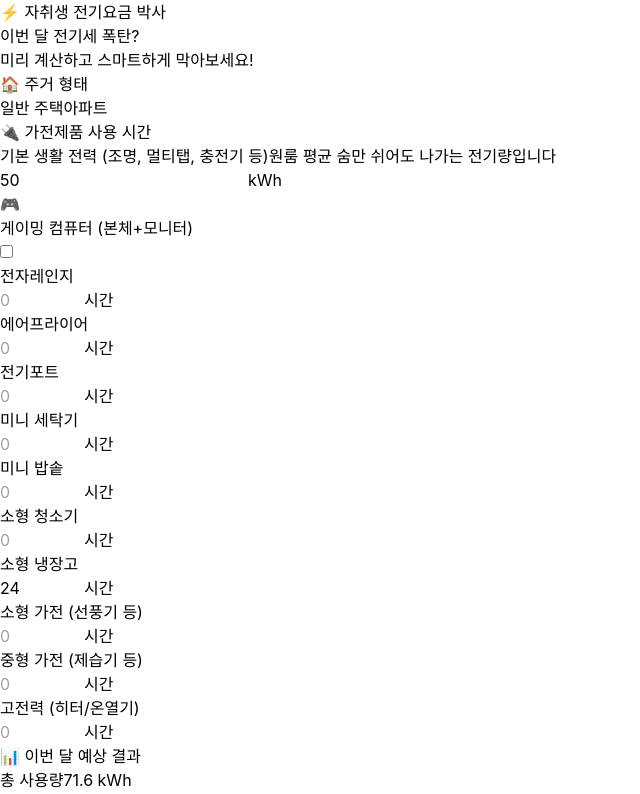
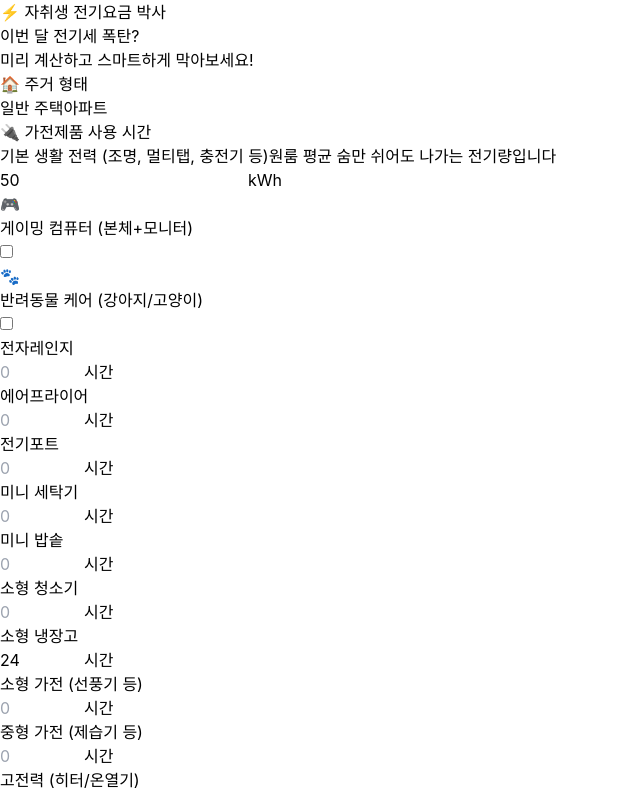
Before and after one commit to HanChangGyu/my-electric-bill, a React (Vite) app: page / in a window 1280 px wide. Shown: the top 794 px of the page, without its empty margins (0-640 px from the left). Built offline with nearby package versions, Linux system fonts and the light colour scheme; a web font is replaced by a local one.

Commit message:
반려동물 케어 항목 추가

```diff
--- a/src/App.jsx
+++ b/src/App.jsx
@@ -11,6 +11,15 @@ const GAMING_PC_TIERS = [
 ];
 
 const getGamingPcTier = (key) => GAMING_PC_TIERS.find(t => t.key === key) || GAMING_PC_TIERS[1];
+
+// 반려동물 케어: 등급(Tier)별 소비전력 정의
+const PET_CARE_TIERS = [
+  { key: 'heating_mat', label: '온열매트', watt: 40, desc: '반려동물용 전기방석 / 1인 매트' },
+  { key: 'panel_heater', label: '패널히터', watt: 300, desc: '데스크워머 / 접이식 파티션 히터' },
+  { key: 'ptc_heater', label: 'PTC 온풍기', watt: 1200, desc: '미니 온풍기 (작지만 전기 많이 먹음)' },
+];
+
+const getPetCareTier = (key) => PET_CARE_TIERS.find(t => t.key === key) || PET_CARE_TIERS[1];
 
 // 게이밍 PC 입력 블록 (아코디언 UI: 토글 ON/OFF로 펼침/접힘)
 const GamingPcRow = memo(function GamingPcRow({
@@ -140,6 +149,134 @@ const GamingPcRow = memo(function GamingPcRow({
   );
 });
 
+// 반려동물 케어 입력 블록 (아코디언 UI: 토글 ON/OFF로 펼침/접힘)
+const PetCareRow = memo(function PetCareRow({
+  isEnabled,
+  tierKey,
+  hours,
+  onToggle,
+  onTierChange,
+  onHoursChange,
+}) {
+  const tier = getPetCareTier(tierKey);
+  const monthlyKwh = isEnabled ? (tier.watt * hours * 30) / 1000 : 0;
+
+  return (
+    <div className="bg-gray-50 rounded-2xl border border-transparent hover:border-blue-200 transition-all overflow-hidden">
+      {/* 헤더: 제목 + 토글 스위치 (항상 표시) */}
+      <div
+        className="flex items-center justify-between p-4 cursor-pointer"
+        onClick={onToggle}
+      >
+        <div className="flex items-center gap-3">
+          <span className="text-2xl">🐾</span>
+          <div className="flex flex-col">
+            <span className="font-bold text-gray-700 text-base lg:text-lg break-keep leading-tight">
+              반려동물 케어 (강아지/고양이)
+            </span>
+            {isEnabled && (
+              <span className="text-xs text-gray-400 mt-1">
+                {tier.label} · {monthlyKwh.toFixed(1)}kWh/월
+              </span>
+            )}
+          </div>
+        </div>
+
+        {/* 토글 스위치 (우측 상단) */}
+        <label
+          className="relative inline-flex items-center cursor-pointer shrink-0"
+          onClick={(e) => {
+            e.stopPropagation();
+            onToggle();
+          }}
+        >
+          <input
+            type="checkbox"
+            checked={isEnabled}
+            onChange={(e) => {
+              e.stopPropagation();
+              onToggle();
+            }}
+            onClick={(e) => e.stopPropagation()}
+            className="sr-only peer"
+          />
+          <div className={`w-11 h-6 rounded-full transition-colors duration-200 ${
+            isEnabled ? 'bg-blue-600' : 'bg-gray-300'
+          }`}>
+            <div className={`h-5 w-5 bg-white rounded-full shadow-md transform transition-transform duration-200 mt-[2px] ${
+              isEnabled ? 'translate-x-5 ml-[2px]' : 'translate-x-0 ml-[2px]'
+            }`}></div>
+          </div>
+        </label>
+      </div>
+
+      {/* 아코디언 내용: 토글이 ON일 때만 표시 */}
+      {isEnabled && (
+        <div className="px-4 pb-4 space-y-4 animate-in slide-in-from-top-2 duration-200">
+          {/* 등급 선택 버튼 3개 */}
+          <div className="grid grid-cols-3 gap-2">
+            {PET_CARE_TIERS.map((t) => {
+              const isActive = tierKey === t.key;
+              return (
+                <button
+                  key={t.key}
+                  type="button"
+                  onClick={(e) => {
+                    e.stopPropagation();
+                    onTierChange(t.key);
+                  }}
+                  className={`rounded-xl px-3 py-3 text-left border transition-all active:scale-[0.99]
+                    ${isActive
+                      ? 'bg-white border-blue-300 shadow-sm'
+                      : 'bg-transparent border-gray-200 hover:bg-white hover:border-gray-300'}`}
+                >
+                  <div className={`font-extrabold text-base leading-tight ${isActive ? 'text-blue-700' : 'text-gray-700'}`}>
+                    {t.label}
+                  </div>
+                  <div className="text-[0.7rem] text-gray-400 leading-snug mt-1">
+                    {t.desc}
+                  </div>
+                  <div className={`text-xs font-bold mt-2 ${isActive ? 'text-blue-600' : 'text-gray-500'}`}>
+                    {t.watt}W
+                  </div>
+                </button>
+              );
+            })}
+          </div>
+
+          {/* 시간 슬라이더 (0~24h) */}
+          <div>
+            <div className="flex items-center justify-between mb-2">
+              <span className="text-sm font-bold text-gray-600">하루 사용 시간</span>
+              <span className="text-sm font-extrabold text-blue-600">
+                {Number(hours).toFixed(1)}시간
+              </span>
+            </div>
+            <input
+              type="range"
+              min="0"
+              max="24"
+              step="0.5"
+              value={hours}
+              onChange={(e) => {
+                e.stopPropagation();
+                onHoursChange(e.target.value);
+              }}
+              onClick={(e) => e.stopPropagation()}
+              className="w-full accent-blue-600"
+            />
+            <div className="flex justify-between text-xs text-gray-400 mt-2">
+              <span>0h</span>
+              <span>12h</span>
+              <span>24h</span>
+            </div>
+          </div>
+        </div>
+      )}
+    </div>
+  );
+});
+
 function App() {
   const [voltageType, setVoltageType] = useState('LOW_VOLTAGE');
 
@@ -201,6 +338,37 @@ function App() {
     }
   });
 
+  // 반려동물 케어 기본값: 패널히터(300W) + 6시간
+  const [petCareTier, setPetCareTier] = useState(() => {
+    try {
+      const saved = localStorage.getItem('PET_CARE_TIER');
+      const isValid = PET_CARE_TIERS.some(t => t.key === saved);
+      return isValid ? saved : 'panel_heater'; // 기본값: 패널히터
+    } catch {
+      return 'panel_heater';
+    }
+  });
+
+  const [petCareHours, setPetCareHours] = useState(() => {
+    try {
+      const saved = localStorage.getItem('PET_CARE_HOURS');
+      const num = saved != null ? Number(saved) : 6; // 기본값: 6시간
+      return Number.isFinite(num) ? Math.min(Math.max(num, 0), 24) : 6;
+    } catch {
+      return 6;
+    }
+  });
+
+  // 반려동물 케어 활성화 여부 (아코디언 ON/OFF) - 기본값: OFF
+  const [isPetCareEnabled, setIsPetCareEnabled] = useState(() => {
+    try {
+      const saved = localStorage.getItem('PET_CARE_ENABLED');
+      return saved === 'true';
+    } catch {
+      return false;
+    }
+  });
+
   // 팝업 닫기
   const closePopup = () => setAiAdvice("");
 
@@ -233,6 +401,31 @@ function App() {
       // localStorage 저장 실패는 UI를 막지 않음
     }
   }, [isGamingPcEnabled]);
+
+  // 반려동물 케어 상태 저장
+  useEffect(() => {
+    try {
+      localStorage.setItem('PET_CARE_TIER', petCareTier);
+    } catch {
+      // localStorage 저장 실패는 UI를 막지 않음
+    }
+  }, [petCareTier]);
+
+  useEffect(() => {
+    try {
+      localStorage.setItem('PET_CARE_HOURS', String(petCareHours));
+    } catch {
+      // localStorage 저장 실패는 UI를 막지 않음
+    }
+  }, [petCareHours]);
+
+  useEffect(() => {
+    try {
+      localStorage.setItem('PET_CARE_ENABLED', String(isPetCareEnabled));
+    } catch {
+      // localStorage 저장 실패는 UI를 막지 않음
+    }
+  }, [isPetCareEnabled]);
 
   // [UI Helper] AI 응답 텍스트 포매팅
   const formatAIResponse = (text) => {
@@ -298,8 +491,39 @@ function App() {
     if (aiAdvice) setAiAdvice("");
   }, [aiAdvice]);
 
+  // 반려동물 케어 변경은 "사용자 이벤트"에서만 발생 (렌더 중 setState 금지)
+  const handlePetCareTierChange = useCallback((nextTier) => {
+    setPetCareTier((prev) => {
+      if (prev === nextTier) return prev; // 동일 값이면 상태 업데이트 생략
+      return nextTier;
+    });
+    try { localStorage.setItem('PET_CARE_TIER', nextTier); } catch { /* ignore */ }
+    if (aiAdvice) setAiAdvice("");
+  }, [aiAdvice]);
+
+  const handlePetCareHoursChange = useCallback((value) => {
+    let numValue = Number(value);
+    if (isNaN(numValue)) numValue = 0;
+    if (numValue > 24) numValue = 24;
+    if (numValue < 0) numValue = 0;
+
+    setPetCareHours((prev) => {
+      if (prev === numValue) return prev; // 동일 값이면 상태 업데이트 생략
+      return numValue;
+    });
+    try { localStorage.setItem('PET_CARE_HOURS', String(numValue)); } catch { /* ignore */ }
+    if (aiAdvice) setAiAdvice("");
+  }, [aiAdvice]);
+
+  // 반려동물 케어 토글 핸들러
+  const handlePetCareToggle = useCallback(() => {
+    setIsPetCareEnabled((prev) => !prev);
+    if (aiAdvice) setAiAdvice("");
+  }, [aiAdvice]);
+
   // 데이터 가공 (계산용)
   const gamingTier = getGamingPcTier(gamingPcTier);
+  const petCareTierObj = getPetCareTier(petCareTier);
 
   const selectedWithHours = useMemo(() => {
     const base = APPLIANCE_LIST.map(app => {
@@ -319,8 +543,19 @@ function App() {
       });
     }
 
+    // 반려동물 케어는 활성화되어 있을 때만 "가상 가전 1개"로 추가
+    if (isPetCareEnabled) {
+      base.push({
+        id: 'pet_care',
+        name: '반려동물 케어 (강아지/고양이)',
+        power: petCareTierObj.watt,
+        type: 'periodic',
+        hours: petCareHours,
+      });
+    }
+
     return base;
-  }, [hoursData, gamingTier.watt, gamingPcHours, isGamingPcEnabled]);
+  }, [hoursData, gamingTier.watt, gamingPcHours, isGamingPcEnabled, petCareTierObj.watt, petCareHours, isPetCareEnabled]);
 
   // 총 사용량 계산: 가전제품 사용량 + 기본 생활 전력
   const totalKwh = calculateTotalUsage(selectedWithHours) + basePowerKwh;
@@ -371,6 +606,9 @@ function App() {
           .map(app => {
             if (app.id === 'gaming_pc') {
               return `- ${app.name}: ${gamingTier.label}(${gamingTier.watt}W) 하루 ${app.hours}시간`;
+            }
+            if (app.id === 'pet_care') {
+              return `- ${app.name}: ${petCareTierObj.label}(${petCareTierObj.watt}W) 하루 ${app.hours}시간`;
             }
             return `- ${app.name}: 하루 ${app.hours}시간`;
           })
@@ -481,6 +719,16 @@ function App() {
                   onToggle={handleGamingPcToggle}
                   onTierChange={handleGamingPcTierChange}
                   onHoursChange={handleGamingPcHoursChange}
+                />
+
+                {/* 반려동물 케어: 아코디언 UI (게이밍 컴퓨터 바로 아래) */}
+                <PetCareRow
+                  isEnabled={isPetCareEnabled}
+                  tierKey={petCareTier}
+                  hours={petCareHours}
+                  onToggle={handlePetCareToggle}
+                  onTierChange={handlePetCareTierChange}
+                  onHoursChange={handlePetCareHoursChange}
                 />
 
                 {APPLIANCE_LIST.map((app) => (
```
